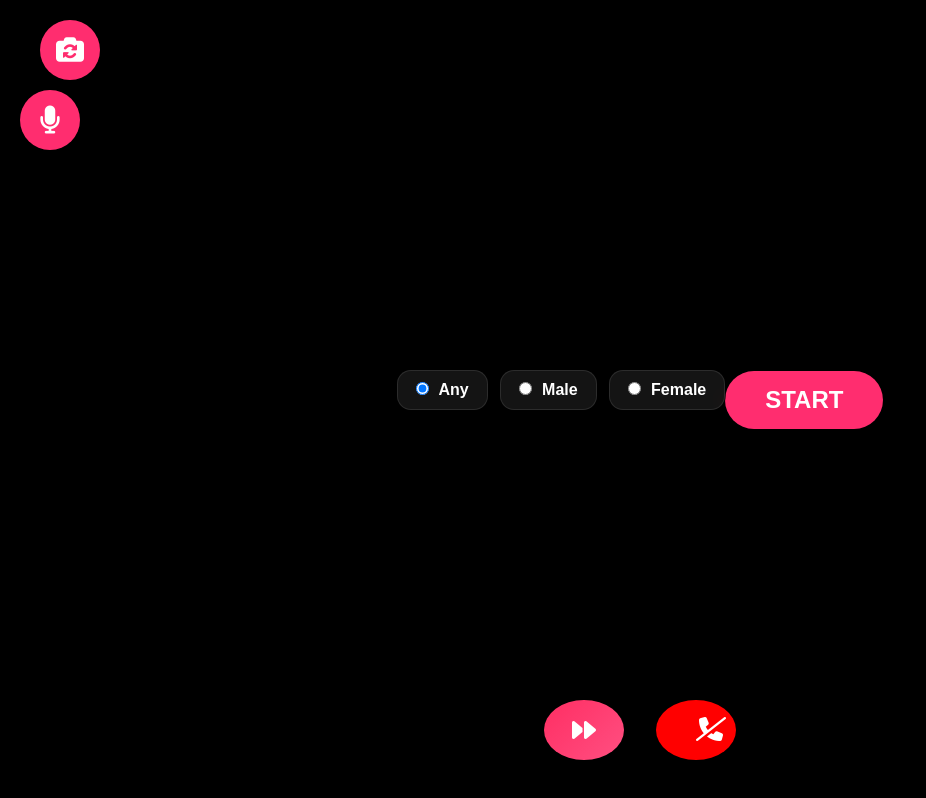
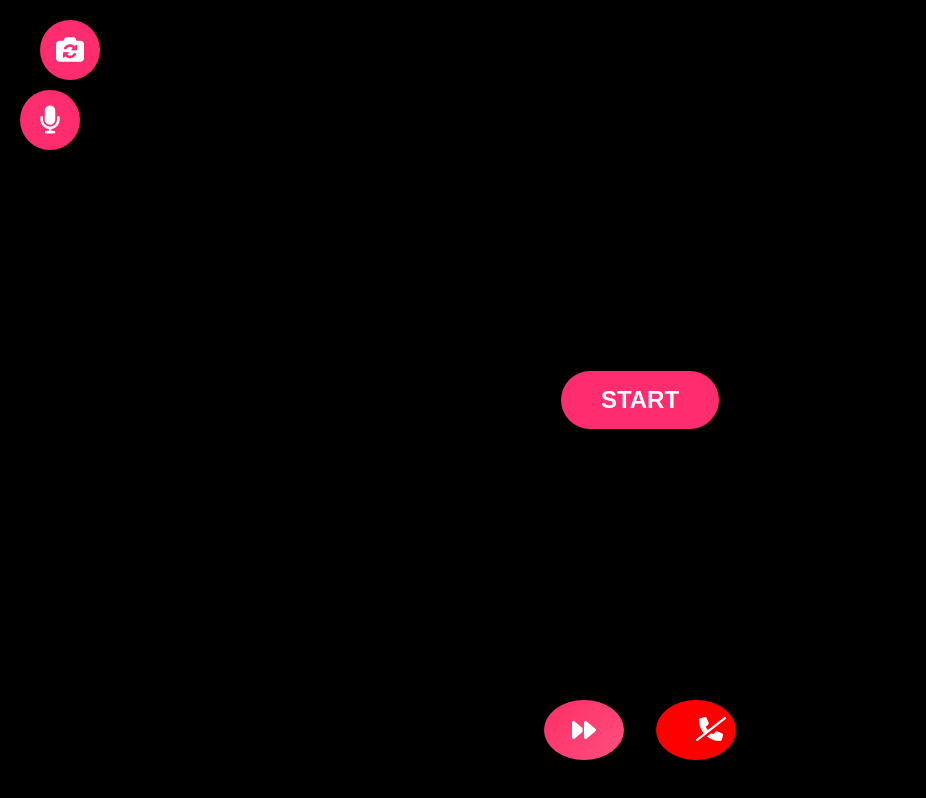
Before and after one commit to vansproject06/ometv-clone, a website: page public/index.html in a window 1280 px wide. Shown: the whole page, without its empty margins (0-926 px from the left). Drawn offline with Linux system fonts and the light colour scheme.

Commit message:
fix broken gender selection overlay

```diff
--- a/public/index.html
+++ b/public/index.html
@@ -16,25 +16,6 @@
 <body>
 
     <div id="startScreen">
-
-        <div id="genderSelect">
-
-<label>
-<input type="radio" name="gender" value="any" checked>
-Any
-</label>
-
-<label>
-<input type="radio" name="gender" value="male">
-Male
-</label>
-
-<label>
-<input type="radio" name="gender" value="female">
-Female
-</label>
-
-</div>
 
     <button id="startBtn">START</button>
 
```
